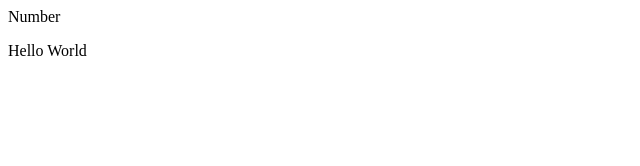
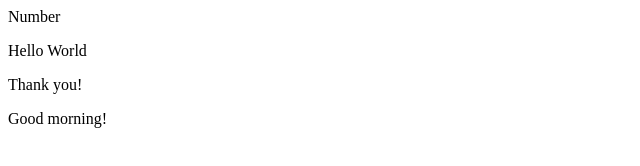
Before and after one commit to Zhaslan24/Chek, a plain HTML site: page index.html in a window 1280 px wide. Shown: the whole page, without its empty margins (0-640 px from the left). Drawn offline with Linux system fonts and the light colour scheme.

Commit message:
new commit

```diff
--- a/index.html
+++ b/index.html
@@ -8,5 +8,7 @@
 <body>
  Number
  <p>Hello World</p>
+ <p>Thank you!</p>
+ <p>Good morning!</p>
 </body>
 </html>
```
